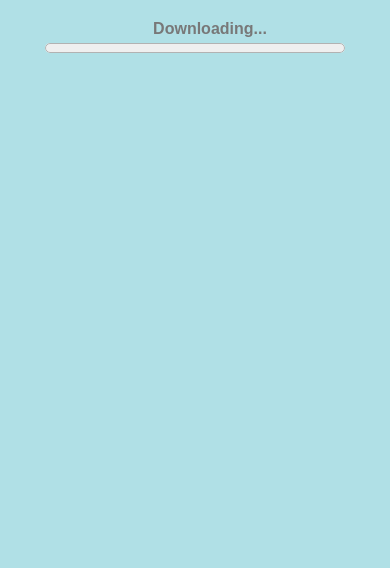
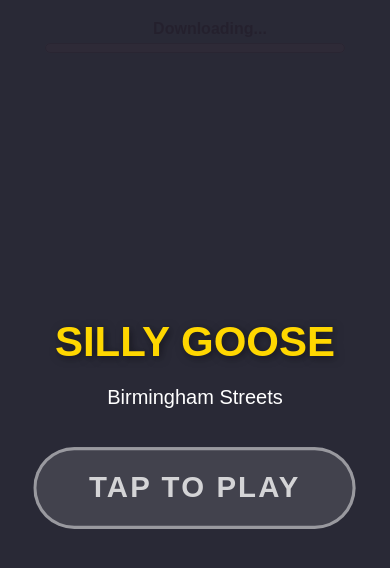
Before and after one commit to leighwalters-blip/silly-goose-birmingham, a plain HTML site: page index.html in a window 390 px wide. Drawn offline with Linux system fonts and the light colour scheme; no server answers.

Commit message:
Add mobile-friendly TAP TO PLAY splash screen
Full-screen overlay with pulsing button replaces the tiny
"Ready to start" text. Tapping anywhere dismisses it and
satisfies browser media engagement requirement.

Co-Authored-By: Claude Opus 4.6 <noreply@anthropic.com>

```diff
--- a/index.html
+++ b/index.html
@@ -362,6 +362,50 @@ height="1px"
     oncontextmenu="event.preventDefault()" tabindex=1>
     </canvas>
 
+    <div id="tap-overlay" style="
+        position: fixed;
+        top: 0; left: 0; right: 0; bottom: 0;
+        z-index: 100;
+        display: flex;
+        flex-direction: column;
+        align-items: center;
+        justify-content: center;
+        background: rgba(30, 25, 40, 0.92);
+        cursor: pointer;
+        -webkit-tap-highlight-color: transparent;
+        touch-action: manipulation;
+    " onclick="
+        this.style.display='none';
+        if(window.MM && !window.MM.UME) window.MM.UME = 1;
+    ">
+        <div style="color: #FFD700; font-family: Arial, sans-serif; font-size: 42px; font-weight: bold; text-align: center; margin-bottom: 20px; text-shadow: 2px 2px 8px rgba(0,0,0,0.5);">
+            SILLY GOOSE
+        </div>
+        <div style="color: white; font-family: Arial, sans-serif; font-size: 20px; text-align: center; margin-bottom: 40px;">
+            Birmingham Streets
+        </div>
+        <div style="
+            background: rgba(255,255,255,0.15);
+            border: 3px solid rgba(255,255,255,0.6);
+            border-radius: 60px;
+            padding: 20px 50px;
+            color: white;
+            font-family: Arial, sans-serif;
+            font-size: 28px;
+            font-weight: bold;
+            letter-spacing: 2px;
+            animation: pulse 2s ease-in-out infinite;
+        ">
+            TAP TO PLAY
+        </div>
+        <style>
+            @keyframes pulse {
+                0%, 100% { transform: scale(1); opacity: 1; }
+                50% { transform: scale(1.05); opacity: 0.8; }
+            }
+        </style>
+    </div>
+
     <div id=html></div>
 
     <div id=crt  class=bottomright >
```
